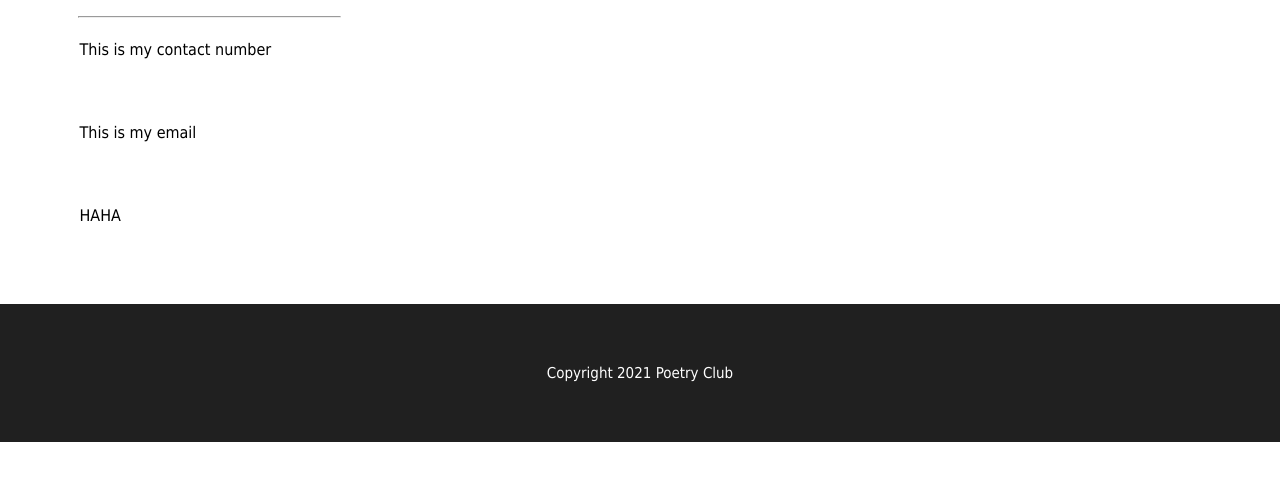
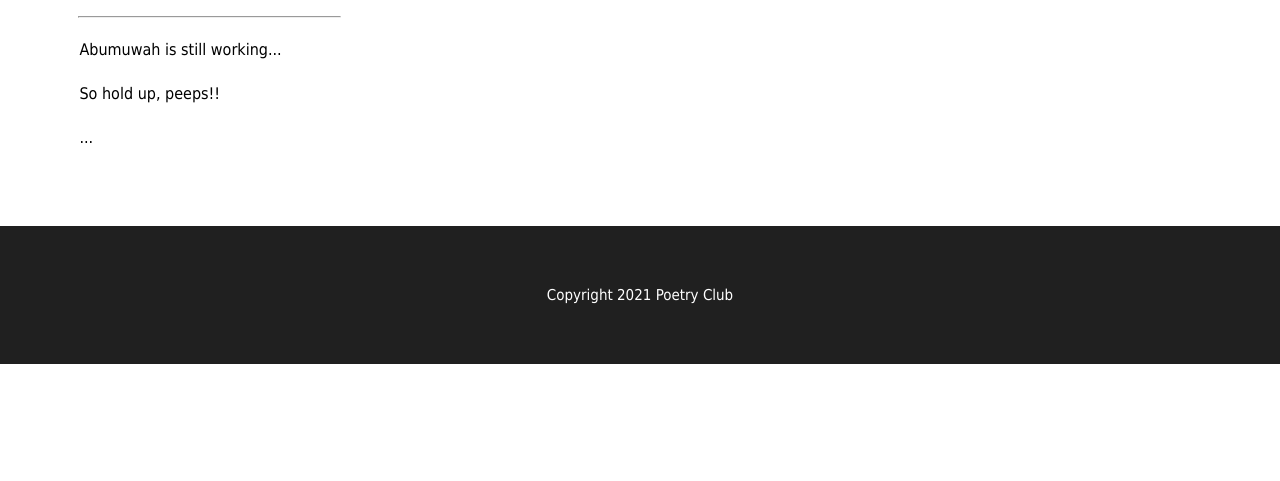
Before and after one commit to abu-muwah/Poetry-Club, a plain HTML site: page pages/contact.html in a window 1280 px wide. Shown: the part 187-668 px from the top of the page. Drawn offline with Linux system fonts and the light colour scheme.

Commit message:
Change the contact us details

```diff
--- a/pages/contact.html
+++ b/pages/contact.html
@@ -30,11 +30,11 @@
                 <br>
                 <hr>
                 <br>
-                <p>This is my contact number <a href="tel:+0792272728">0792272729</a></p>
+                <p>Abumuwah is still working...</p>
                 <br>
-                <p>This is my email <a href="mailto:shershah@gmail.com">shershah@gmail.com</a></p>
+                <p>So hold up, peeps!!</p>
                 <br>
-                <p>HAHA</p>
+                <p>...</p>
                 <br>
                 <p></p>
                 <br>
```
